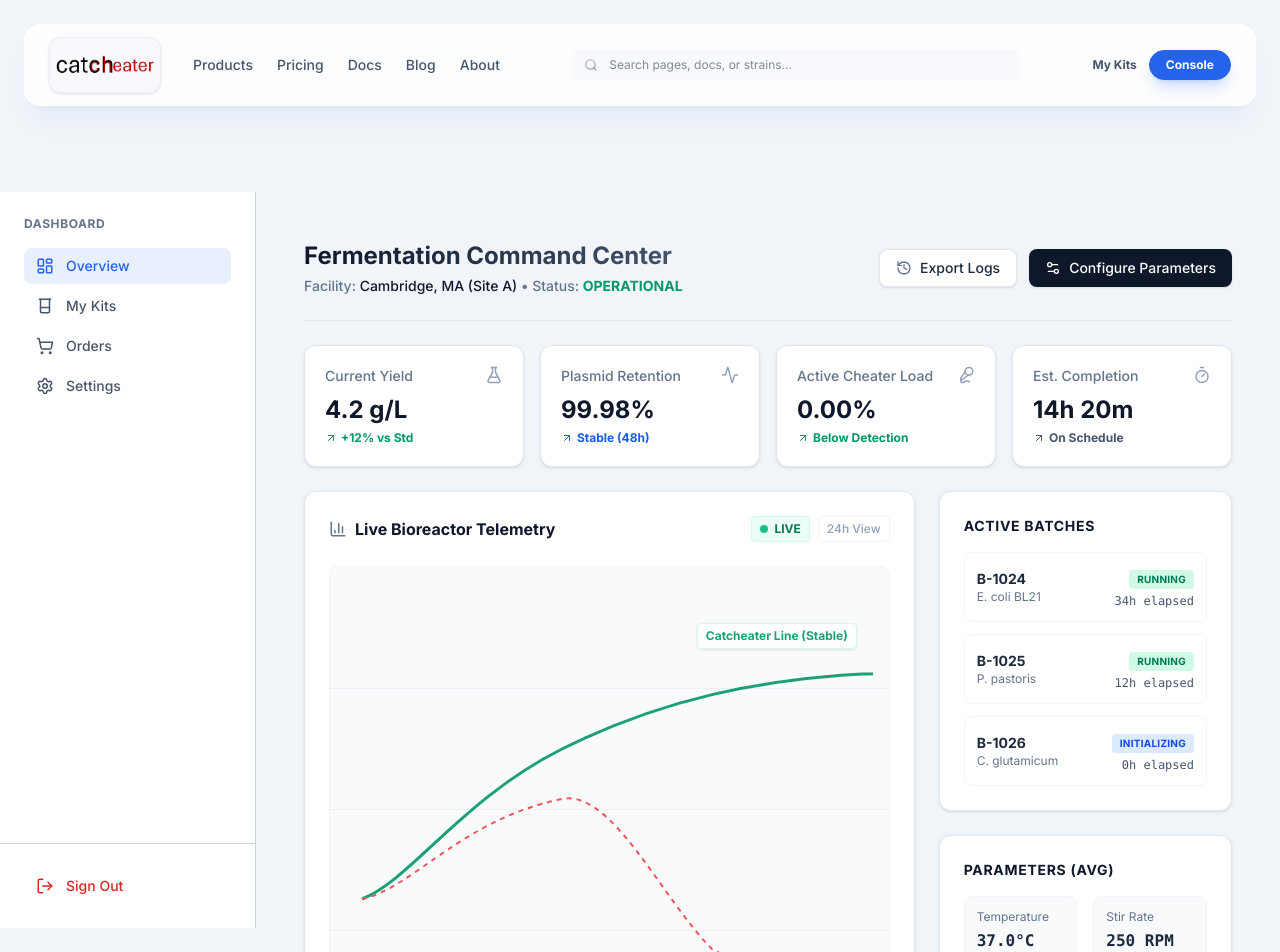
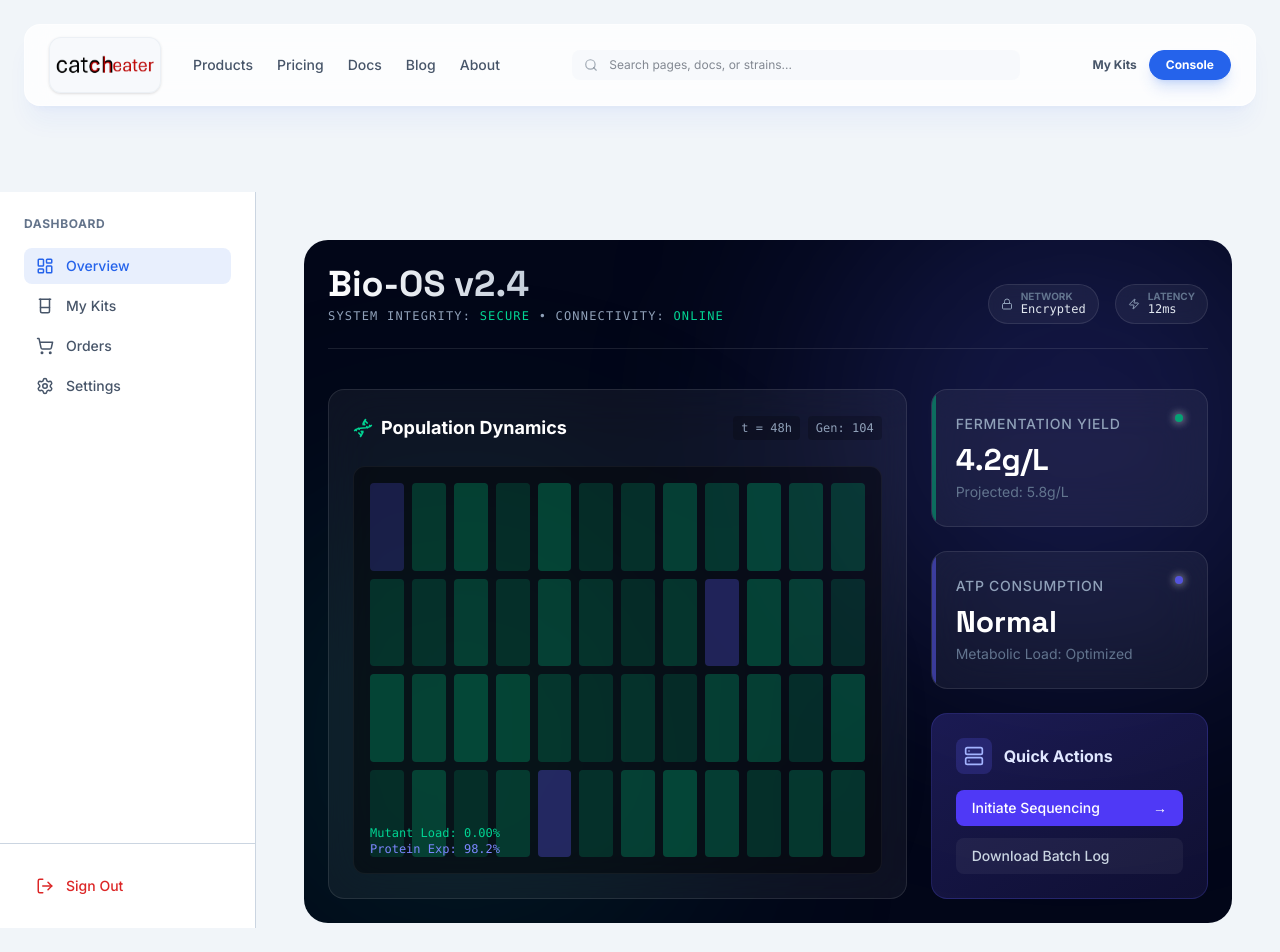
Before and after one commit to QuercusCode/Catcheaterweb, a Next.js app: page /dashboard in a window 1280 px wide. Shown: the top 952 px of the page. Built offline with nearby package versions, Linux system fonts and the light colour scheme.

Commit message:
Feat: Redesign dashboard with Cyber-Bio dark mode aesthetic

```diff
--- a/src/app/dashboard/page.tsx
+++ b/src/app/dashboard/page.tsx
@@ -1,156 +1,106 @@
 'use client';
 
-import { Activity, ArrowUpRight, BarChart3, FlaskConical, History, Mic2, Settings2, Share2, Timer } from 'lucide-react';
+import { Activity, Zap, Dna, Crosshair, Server, Lock } from 'lucide-react';
 
 export default function DashboardOverview() {
     return (
-        <div className="space-y-6 h-full font-sans text-slate-800">
-            {/* Professional Header */}
-            <div className="flex items-center justify-between border-b border-slate-200 pb-6">
+        <div className="min-h-full bg-slate-950 text-white p-6 rounded-3xl font-sans relative overflow-hidden">
+
+            {/* Ambient Background Glow */}
+            <div className="absolute top-[-10%] right-[-10%] w-[500px] h-[500px] bg-indigo-500/20 rounded-full blur-[120px] pointer-events-none"></div>
+            <div className="absolute bottom-[-10%] left-[-10%] w-[500px] h-[500px] bg-emerald-500/10 rounded-full blur-[120px] pointer-events-none"></div>
+
+            {/* Header */}
+            <div className="relative z-10 flex justify-between items-end mb-10 border-b border-white/10 pb-6">
                 <div>
-                    <h1 className="text-2xl font-bold bg-clip-text text-transparent bg-gradient-to-r from-slate-900 to-slate-600">
-                        Fermentation Command Center
+                    <h1 className="text-4xl font-display font-bold bg-clip-text text-transparent bg-gradient-to-r from-white to-slate-400">
+                        Bio-OS v2.4
                     </h1>
-                    <p className="text-sm font-medium text-slate-500 mt-1">
-                        Facility: <span className="text-slate-900">Cambridge, MA (Site A)</span> • Status: <span className="text-emerald-600 font-bold">OPERATIONAL</span>
+                    <p className="text-slate-400 mt-1 font-mono text-xs tracking-widest uppercase">
+                        System Integrity: <span className="text-emerald-400">Secure</span> • Connectivity: <span className="text-emerald-400">Online</span>
                     </p>
                 </div>
-                <div className="flex gap-3">
-                    <button className="flex items-center gap-2 px-4 py-2 bg-white border border-slate-200 rounded-lg text-sm font-medium hover:bg-slate-50 transition-colors shadow-sm">
-                        <History size={16} className="text-slate-500" />
-                        Export Logs
-                    </button>
-                    <button className="flex items-center gap-2 px-4 py-2 bg-slate-900 text-white rounded-lg text-sm font-medium hover:bg-slate-800 transition-colors shadow-sm">
-                        <Settings2 size={16} />
-                        Configure Parameters
-                    </button>
+                <div className="flex gap-4">
+                    <StatusBadge label="Network" status="Encrypted" icon={<Lock size={12} />} />
+                    <StatusBadge label="Latency" status="12ms" icon={<Zap size={12} />} />
                 </div>
             </div>
 
-            {/* Top Metrics Row - High Density */}
-            <div className="grid grid-cols-1 md:grid-cols-4 gap-4">
-                <MetricCard
-                    label="Current Yield"
-                    value="4.2 g/L"
-                    trend="+12% vs Std"
-                    icon={<FlaskConical size={18} />}
-                    trendColor="text-emerald-600"
-                />
-                <MetricCard
-                    label="Plasmid Retention"
-                    value="99.98%"
-                    trend="Stable (48h)"
-                    icon={<Activity size={18} />}
-                    trendColor="text-blue-600"
-                />
-                <MetricCard
-                    label="Active Cheater Load"
-                    value="0.00%"
-                    trend="Below Detection"
-                    icon={<Mic2 size={18} />}
-                    trendColor="text-emerald-600"
-                />
-                <MetricCard
-                    label="Est. Completion"
-                    value="14h 20m"
-                    trend="On Schedule"
-                    icon={<Timer size={18} />}
-                    trendColor="text-slate-600"
-                />
-            </div>
+            {/* Main Content Grid */}
+            <div className="relative z-10 grid grid-cols-1 lg:grid-cols-12 gap-6">
 
-            {/* Main Content Area */}
-            <div className="grid grid-cols-1 lg:grid-cols-3 gap-6 h-[500px]">
-
-                {/* Chart Area (2/3 width) */}
-                <div className="lg:col-span-2 bg-white rounded-xl border border-slate-200 shadow-sm p-6 flex flex-col">
+                {/* Visualizer Panel (Large) */}
+                <div className="lg:col-span-8 bg-white/5 backdrop-blur-xl border border-white/10 rounded-2xl p-6 flex flex-col min-h-[400px]">
                     <div className="flex justify-between items-center mb-6">
-                        <h3 className="font-bold text-slate-900 flex items-center gap-2">
-                            <BarChart3 size={18} className="text-slate-500" />
-                            Live Bioreactor Telemetry
+                        <h3 className="font-bold text-lg flex items-center gap-2">
+                            <Dna size={20} className="text-emerald-400" />
+                            Population Dynamics
                         </h3>
                         <div className="flex gap-2">
-                            <div className="flex items-center gap-1.5 px-2 py-1 bg-emerald-50 text-emerald-700 text-xs font-bold rounded border border-emerald-100">
-                                <span className="w-2 h-2 rounded-full bg-emerald-500 animate-pulse"></span>
-                                LIVE
-                            </div>
-                            <span className="text-xs font-medium text-slate-400 border border-slate-100 px-2 py-1 rounded">24h View</span>
+                            <span className="text-xs font-mono text-slate-400 bg-black/20 px-2 py-1 rounded">t = 48h</span>
+                            <span className="text-xs font-mono text-slate-400 bg-black/20 px-2 py-1 rounded">Gen: 104</span>
                         </div>
                     </div>
 
-                    {/* Simulated Professional Chart */}
-                    <div className="flex-1 w-full bg-slate-50 rounded-lg border border-slate-100 relative overflow-hidden p-4">
-                        {/* Grid Lines */}
-                        <div className="absolute inset-x-0 top-1/4 h-px bg-slate-200/50 dashed"></div>
-                        <div className="absolute inset-x-0 top-2/4 h-px bg-slate-200/50 dashed"></div>
-                        <div className="absolute inset-x-0 top-3/4 h-px bg-slate-200/50 dashed"></div>
+                    {/* The Cell Grid Visualization */}
+                    <div className="flex-1 bg-black/40 rounded-xl border border-white/5 p-4 relative overflow-hidden group">
+                        {/* Simulation of cells */}
+                        <div className="grid grid-cols-12 gap-2 h-full w-full opacity-80">
+                            {Array.from({ length: 48 }).map((_, i) => (
+                                <div
+                                    key={i}
+                                    className={`rounded-sm transition-all duration-1000 ${i % 20 === 0 ? 'bg-indigo-500/50 animate-pulse' : // Rare variant
+                                            'bg-emerald-500/40 hover:bg-emerald-400' // Standard cell
+                                        }`}
+                                    style={{
+                                        opacity: Math.random() * 0.5 + 0.5,
+                                    }}
+                                ></div>
+                            ))}
+                        </div>
 
-                        {/* Chart Content */}
-                        <div className="relative h-full flex items-end justify-between px-2 gap-1 overflow-hidden opacity-90">
-                            {/* Simulated Curves using standard divs for reliability */}
-                            <svg className="absolute inset-0 w-full h-full p-4 overflow-visible" preserveAspectRatio="none">
-                                {/* Green Line (Catcheater) */}
-                                <path
-                                    d="M0,300 C50,280 100,200 200,150 C300,100 400,80 500,75 C600,72 700,70 800,70"
-                                    fill="none"
-                                    stroke="#059669"
-                                    strokeWidth="3"
-                                    vectorEffect="non-scaling-stroke"
-                                />
-                                {/* Red Dotted Line (Control - Crash) */}
-                                <path
-                                    d="M0,300 C50,290 100,220 200,200 C250,190 300,300 350,350 C400,380 500,380 800,380"
-                                    fill="none"
-                                    stroke="#ef4444"
-                                    strokeWidth="2"
-                                    strokeDasharray="5,5"
-                                    vectorEffect="non-scaling-stroke"
-                                />
-                            </svg>
-
-                            {/* Labels */}
-                            <div className="absolute top-10 right-4 text-xs font-bold text-emerald-600 bg-white/80 px-2 py-1 rounded shadow-sm border border-emerald-100">
-                                Catcheater Line (Stable)
-                            </div>
-                            <div className="absolute bottom-10 right-1/2 text-xs font-bold text-red-500 bg-white/80 px-2 py-1 rounded shadow-sm border border-red-100">
-                                Unprotected Control (Crash)
-                            </div>
+                        {/* Overlay Data */}
+                        <div className="absolute bottom-4 left-4 font-mono text-xs">
+                            <div className="text-emerald-400">Mutant Load: 0.00%</div>
+                            <div className="text-indigo-400">Protein Exp: 98.2%</div>
                         </div>
                     </div>
                 </div>
 
-                {/* Right Panel: Batch List & Alerts */}
-                <div className="space-y-6">
-                    {/* Active Batches */}
-                    <div className="bg-white rounded-xl border border-slate-200 shadow-sm p-6">
-                        <h3 className="font-bold text-slate-900 mb-4 text-sm uppercase tracking-wider">Active Batches</h3>
+                {/* Side Stats Panel */}
+                <div className="lg:col-span-4 space-y-6">
+                    {/* Key Metric 1 */}
+                    <StatCard
+                        title="Fermentation Yield"
+                        value="4.2g/L"
+                        subtitle="Projected: 5.8g/L"
+                        pulseColor="bg-emerald-500"
+                    />
+
+                    {/* Key Metric 2 */}
+                    <StatCard
+                        title="ATP Consumption"
+                        value="Normal"
+                        subtitle="Metabolic Load: Optimized"
+                        pulseColor="bg-indigo-500"
+                    />
+
+                    {/* Action Panel */}
+                    <div className="bg-gradient-to-br from-indigo-900/50 to-indigo-950/50 border border-indigo-500/20 rounded-2xl p-6">
+                        <div className="flex items-center gap-3 mb-4">
+                            <div className="p-2 bg-indigo-500/20 rounded-lg text-indigo-300">
+                                <Server size={20} />
+                            </div>
+                            <h3 className="font-bold text-indigo-100">Quick Actions</h3>
+                        </div>
                         <div className="space-y-3">
-                            <BatchRow id="B-1024" strain="E. coli BL21" status="Running" time="34h" />
-                            <BatchRow id="B-1025" strain="P. pastoris" status="Running" time="12h" />
-                            <BatchRow id="B-1026" strain="C. glutamicum" status="Initializing" time="0h" />
-                        </div>
-                    </div>
-
-                    {/* System Parameters */}
-                    <div className="bg-white rounded-xl border border-slate-200 shadow-sm p-6">
-                        <h3 className="font-bold text-slate-900 mb-4 text-sm uppercase tracking-wider">Parameters (Avg)</h3>
-                        <div className="grid grid-cols-2 gap-4">
-                            <div className="p-3 bg-slate-50 rounded-lg border border-slate-100">
-                                <div className="text-xs text-slate-500 mb-1">Temperature</div>
-                                <div className="font-mono font-bold text-slate-800">37.0°C</div>
-                            </div>
-                            <div className="p-3 bg-slate-50 rounded-lg border border-slate-100">
-                                <div className="text-xs text-slate-500 mb-1">Stir Rate</div>
-                                <div className="font-mono font-bold text-slate-800">250 RPM</div>
-                            </div>
-                            <div className="p-3 bg-slate-50 rounded-lg border border-slate-100">
-                                <div className="text-xs text-slate-500 mb-1">pH</div>
-                                <div className="font-mono font-bold text-slate-800">7.02</div>
-                            </div>
-                            <div className="p-3 bg-slate-50 rounded-lg border border-slate-100">
-                                <div className="text-xs text-slate-500 mb-1">Dissolved O2</div>
-                                <div className="font-mono font-bold text-slate-800">30%</div>
-                            </div>
+                            <button className="w-full py-2 px-4 bg-indigo-600 hover:bg-indigo-500 text-white rounded-lg text-sm font-medium transition-colors text-left flex justify-between items-center group">
+                                Initiate Sequencing
+                                <span className="group-hover:translate-x-1 transition-transform">→</span>
+                            </button>
+                            <button className="w-full py-2 px-4 bg-white/5 hover:bg-white/10 text-slate-300 rounded-lg text-sm font-medium transition-colors text-left">
+                                Download Batch Log
+                            </button>
                         </div>
                     </div>
                 </div>
@@ -159,38 +109,31 @@ export default function DashboardOverview() {
     );
 }
 
-// Subcomponents for cleaner code
-function MetricCard({ label, value, trend, icon, trendColor }: any) {
+// Components
+function StatusBadge({ label, status, icon }: any) {
     return (
-        <div className="bg-white p-5 rounded-xl border border-slate-200 shadow-sm hover:shadow-md transition-shadow">
-            <div className="flex justify-between items-start mb-2">
-                <span className="text-sm font-medium text-slate-500">{label}</span>
-                <span className="text-slate-400">{icon}</span>
-            </div>
-            <div className="text-2xl font-bold text-slate-900 mb-1">{value}</div>
-            <div className={`text-xs font-bold ${trendColor} flex items-center gap-1`}>
-                <ArrowUpRight size={12} />
-                {trend}
+        <div className="flex items-center gap-2 bg-white/5 border border-white/10 px-3 py-1.5 rounded-full backdrop-blur-sm">
+            <span className="text-slate-400 text-xs">{icon}</span>
+            <div className="flex flex-col leading-none">
+                <span className="text-[10px] text-slate-500 uppercase font-bold">{label}</span>
+                <span className="text-xs font-mono text-slate-200">{status}</span>
             </div>
         </div>
     );
 }
 
-function BatchRow({ id, strain, status, time }: any) {
+function StatCard({ title, value, subtitle, pulseColor }: any) {
     return (
-        <div className="flex items-center justify-between p-3 rounded-lg border border-slate-100 hover:bg-slate-50 transition-colors">
-            <div>
-                <div className="font-bold text-slate-800 text-sm">{id}</div>
-                <div className="text-xs text-slate-500">{strain}</div>
+        <div className="bg-white/5 backdrop-blur-xl border border-white/10 p-6 rounded-2xl relative overflow-hidden group hover:border-white/20 transition-all">
+            <div className={`absolute top-0 left-0 w-1 h-full ${pulseColor} opacity-50`}></div>
+            <div className="flex justify-between items-start mb-2">
+                <h4 className="text-slate-400 text-sm font-medium uppercase tracking-wider">{title}</h4>
+                <div className={`w-2 h-2 rounded-full ${pulseColor} shadow-[0_0_10px_currentColor] animate-pulse`}></div>
             </div>
-            <div className="text-right">
-                <span className={`inline-block px-2 py-0.5 rounded text-[10px] font-bold uppercase tracking-wide mb-1
-                    ${status === 'Running' ? 'bg-emerald-100 text-emerald-700' : 'bg-blue-100 text-blue-700'}
-                 `}>
-                    {status}
-                </span>
-                <div className="text-xs font-mono text-slate-600">{time} elapsed</div>
+            <div className="text-3xl font-display font-bold text-white mb-1 group-hover:scale-105 transition-transform origin-left">
+                {value}
             </div>
+            <p className="text-slate-500 text-sm">{subtitle}</p>
         </div>
     );
 }
```
